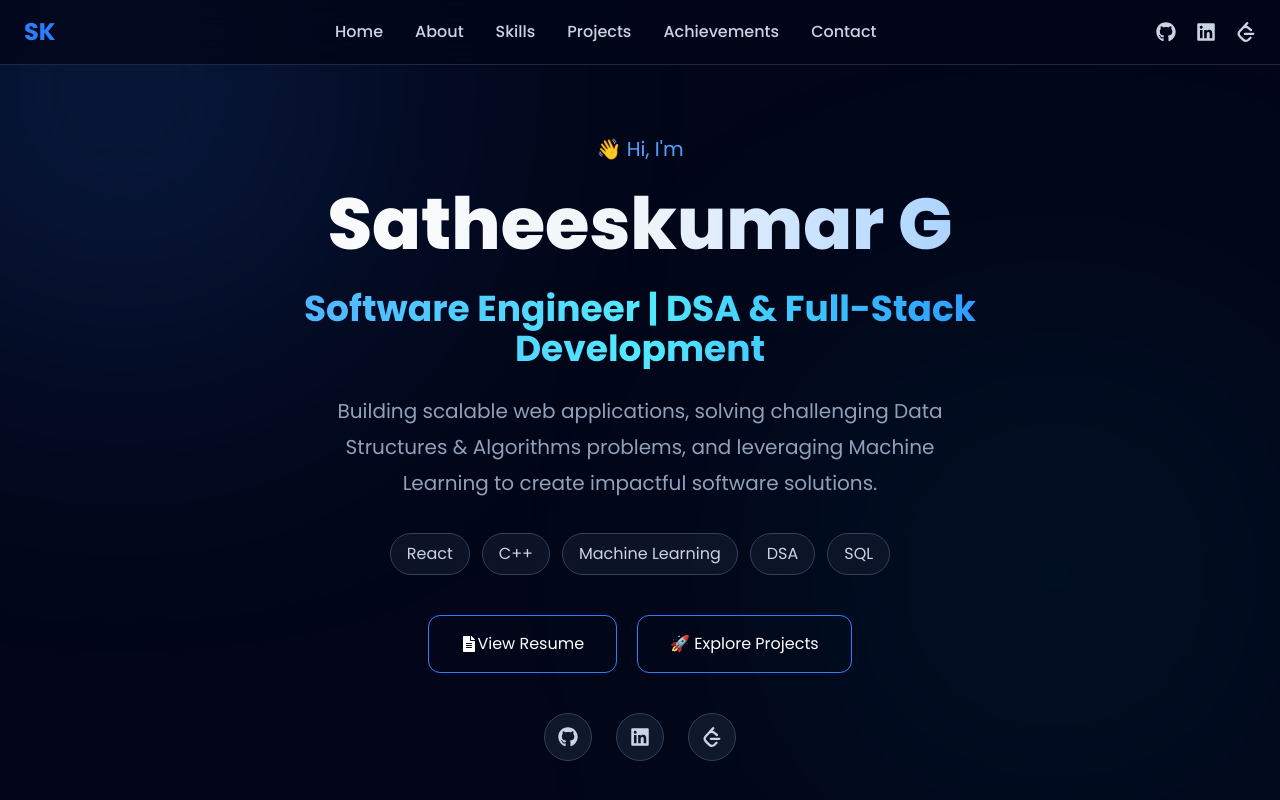
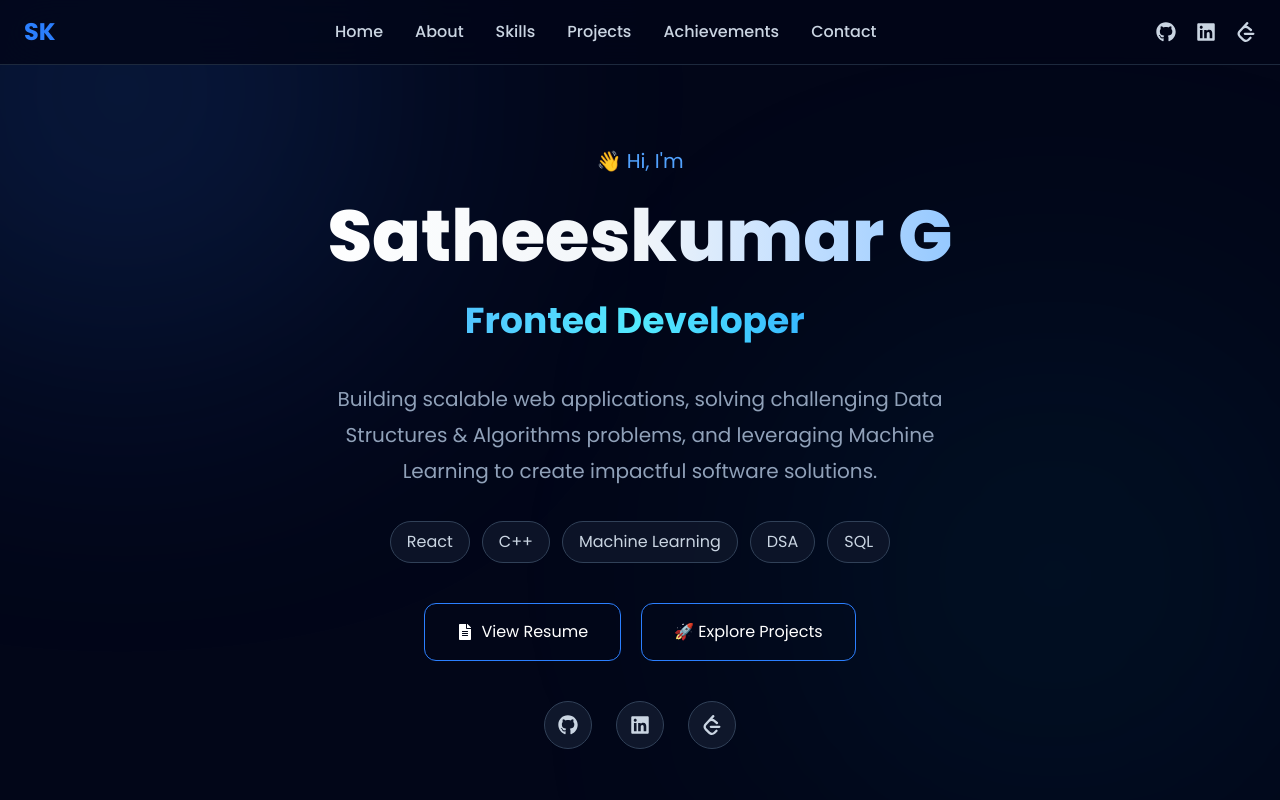
Before and after one commit to Satheessk/sk_portfolio, a React (Vite) app: page / in a window 1280 px wide. Shown: the top 800 px of the page. Built offline with nearby package versions, Linux system fonts and the light colour scheme.

Commit message:
Improved hero section

```diff
--- a/package.json
+++ b/package.json
@@ -15,6 +15,7 @@
     "react": "^19.2.6",
     "react-dom": "^19.2.6",
     "react-icons": "^5.6.0",
+    "react-simple-typewriter": "^5.0.1",
     "tailwindcss": "^4.3.1"
   },
   "devDependencies": {
--- a/src/components/Hero.jsx
+++ b/src/components/Hero.jsx
@@ -1,11 +1,16 @@
 import { motion } from "framer-motion";
+import { Typewriter } from "react-simple-typewriter";
 import { FaGithub, FaLinkedin, FaFileAlt } from "react-icons/fa";
 import { SiLeetcode } from "react-icons/si";
 
 function Hero() {
   return (
-    <section   id="home" className="relative min-h-screen flex items-center justify-center overflow-hidden bg-slate-950 pt-24 px-6">
+    <section
+      id="home"
+      className="relative min-h-screen flex items-center justify-center overflow-hidden bg-slate-950 pt-24 px-6"
+    >
       {/* Background Glow */}
+
       <div className="absolute -top-40 -left-32 w-[500px] h-[500px] bg-blue-500/20 rounded-full blur-[140px]" />
 
       <div className="absolute bottom-0 right-0 w-[450px] h-[450px] bg-cyan-500/10 rounded-full blur-[150px]" />
@@ -50,7 +55,9 @@ function Hero() {
           Satheeskumar G
         </motion.h1>
 
-        {/* Title */}
+        {/* Animated Title */}
+
+        {/* Animated Title */}
 
             <motion.h2
               initial={{ opacity: 0 }}
@@ -67,9 +74,21 @@ function Hero() {
                 to-blue-500
                 bg-clip-text
                 text-transparent
+                min-h-[56px]
               "
             >
-          Software Engineer | DSA & Full-Stack Development
+              <Typewriter
+                words={[
+                  "Software Engineer",
+                  "Fronted Developer",
+                ]}
+                loop={0}
+                cursor
+                cursorStyle="|"
+                typeSpeed={70}
+                deleteSpeed={40}
+                delaySpeed={2000}
+              />
             </motion.h2>
 
         {/* Description */}
@@ -144,6 +163,7 @@ function Hero() {
               inline-flex
               items-center
               justify-center
+              gap-2
               px-8
               py-4
               rounded-xl
@@ -276,9 +296,7 @@ function Hero() {
             <SiLeetcode />
           </a>
         </motion.div>
-
       </motion.div>
-
     </section>
   );
 }
```
Also changed, not shown: 1 other file (tests, documents, lock files or other folders). Lines whose indentation alone changed are shown as unchanged.
